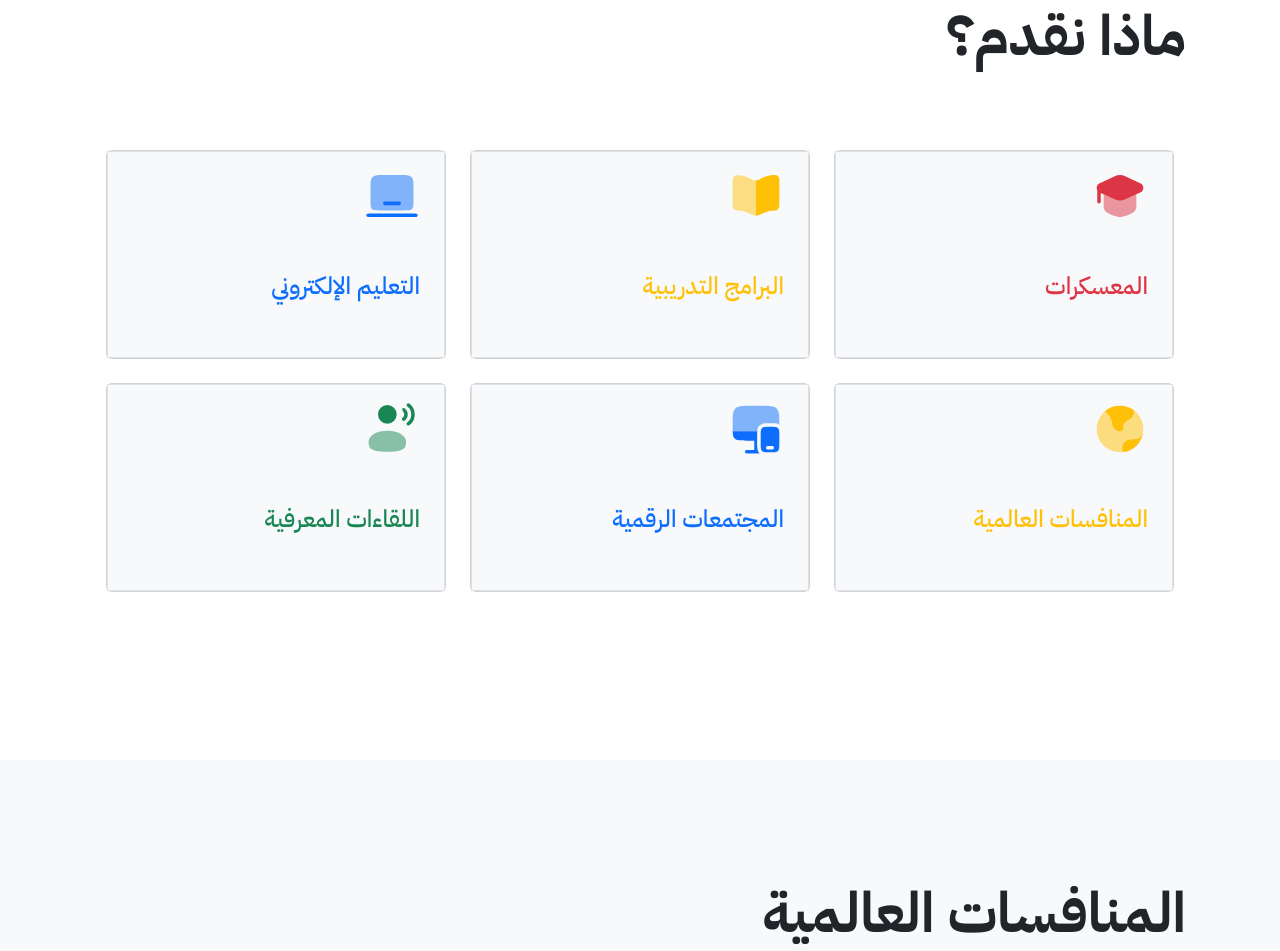
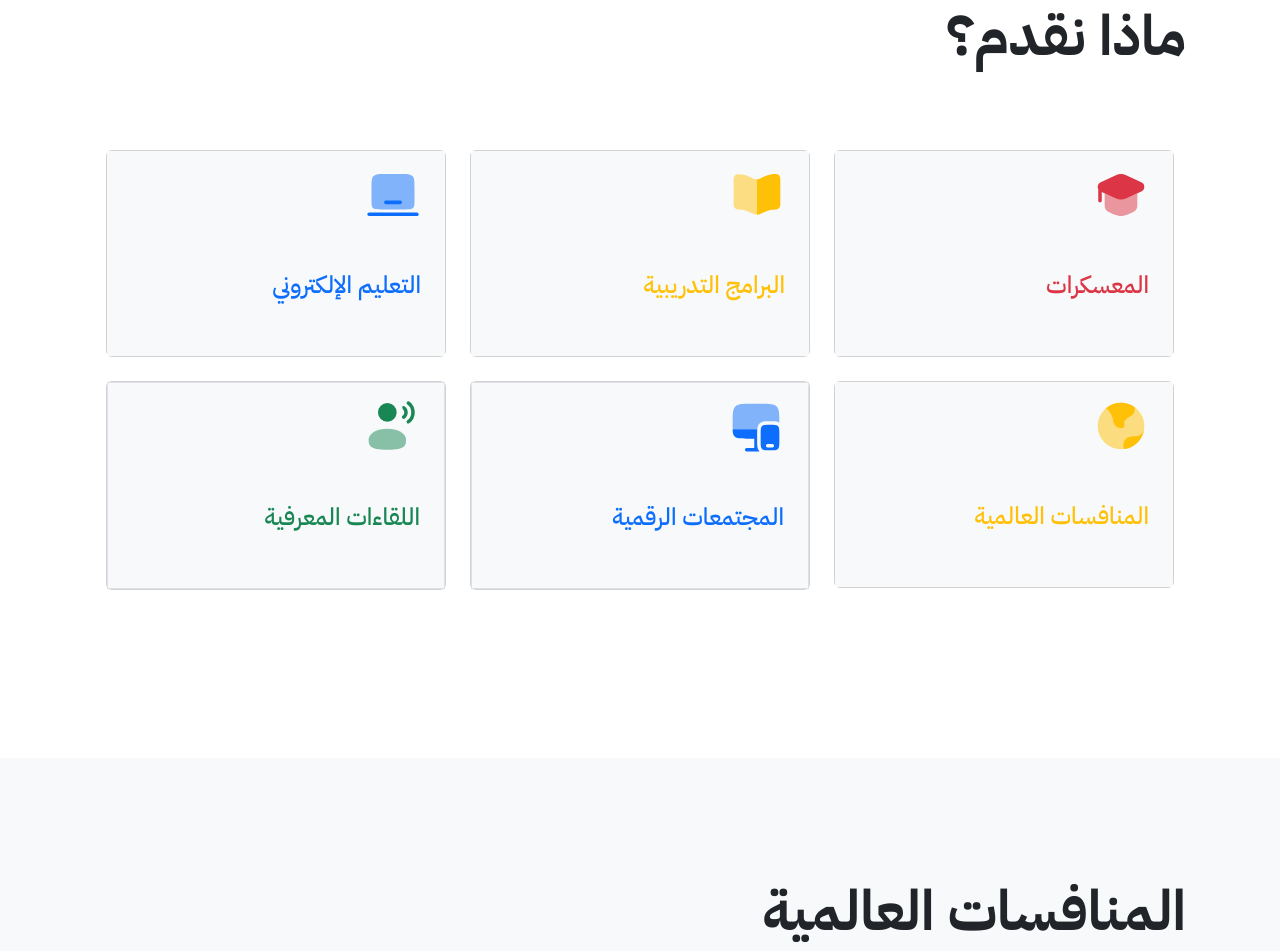
Before and after one commit to tunourah/Tuwaiq-academy-website, a plain HTML site: page about.html in a window 1280 px wide. Shown: the part 1040-1991 px from the top of the page. Drawn offline with nearby package versions, Linux system fonts and the light colour scheme.

Commit message:
remove border

```diff
--- a/about.html
+++ b/about.html
@@ -186,7 +186,7 @@
                         <div class="row">
                             <div class="col-lg-4 col-md-4 col-sm-6 col-6">
                                 <div class=" card mb-4">
-                                    <div class="d-flex flex-column px-4 justify-content-center w-100 pt-3 pb-5 border bg-light rounded-lg gap-3 gap-lg-5">
+                                    <div class="d-flex   flex-column px-4 justify-content-center w-100 pt-3 pb-5   bg-light rounded-lg gap-3 gap-lg-5">
                                         <svg xmlns="http://www.w3.org/2000/svg" aria-hidden="true" role="img" class="iconify iconify--solar text-danger display-4" width="1em" height="1em" viewBox="0 0 24 24" data-icon="solar:square-academic-cap-bold-duotone" data-inline="false">
                                             <path fill="currentColor" d="M14.217 3.5a5.17 5.17 0 0 0-4.434 0L3.092 6.637c-1.076.504-1.357 1.927-.842 2.91V14.5a.75.75 0 0 0 1.5 0v-3.828L9.783 13.5a5.17 5.17 0 0 0 4.434 0l6.691-3.137c1.456-.682 1.456-3.044 0-3.726z"></path>
                                             <path fill="currentColor" d="M5 11.258L9.783 13.5a5.17 5.17 0 0 0 4.434 0L19 11.258v5.367c0 1.008-.503 1.952-1.385 2.44C16.146 19.88 13.796 21 12 21s-4.146-1.121-5.615-1.935C5.504 18.577 5 17.633 5 16.625z" opacity=".5"></path>
@@ -200,7 +200,7 @@
                             </div>
                             <div class="col-lg-4 col-md-4 col-sm-6 col-6">
                                 <div class=" card mb-4">
-                                    <div class="d-flex flex-column px-4 justify-content-center w-100 pt-3 pb-5 border bg-light rounded-lg gap-3 gap-lg-5">
+                                    <div class="d-flex flex-column px-4 justify-content-center w-100 pt-3 pb-5   bg-light rounded-lg gap-3 gap-lg-5">
                                          <svg xmlns="http://www.w3.org/2000/svg" aria-hidden="true" role="img" class="iconify iconify--solar text-warning display-4" width="1em" height="1em" viewBox="0 0 24 24" data-icon="solar:notebook-minimalistic-bold-duotone" data-inline="false">
                                             <path fill="currentColor" fill-rule="evenodd" d="M2 16.144V4.998c0-1.098.886-1.99 1.982-1.923c.977.06 2.131.179 3.018.413c1.05.276 2.296.866 3.282 1.388A3.5 3.5 0 0 0 12 5.275v15.2a3.46 3.46 0 0 1-1.628-.406c-1-.532-2.29-1.15-3.372-1.435c-.877-.232-2.016-.35-2.985-.411C2.906 18.153 2 17.255 2 16.143" clip-rule="evenodd" opacity=".5"></path>
                                             <path fill="currentColor" d="M22 16.144V4.934c0-1.073-.846-1.953-1.918-1.916c-1.129.04-2.535.156-3.582.47c-.908.271-1.965.816-2.826 1.315A3.5 3.5 0 0 1 12 5.275v15.2c.56 0 1.121-.136 1.628-.406c1-.532 2.29-1.15 3.372-1.435c.877-.232 2.016-.35 2.985-.411c1.109-.07 2.015-.968 2.015-2.08"></path>
@@ -214,7 +214,7 @@
                             </div>
                             <div class="col-lg-4 col-md-4 col-sm-6 col-6">
                                 <div class=" card mb-4">
-                                    <div class="d-flex flex-column px-4 justify-content-center w-100 pt-3 pb-5 border bg-light rounded-lg gap-3 gap-lg-5">
+                                    <div class="d-flex flex-column px-4 justify-content-center w-100 pt-3 pb-5   bg-light rounded-lg gap-3 gap-lg-5">
                                         <svg xmlns="http://www.w3.org/2000/svg" aria-hidden="true" role="img" class="iconify iconify--solar text-primary display-4" width="1em" height="1em" viewBox="0 0 24 24" data-icon="solar:laptop-minimalistic-bold-duotone" data-inline="false">
                                             <path fill="currentColor" fill-rule="evenodd" d="M1 20.24c0-.42.344-.76.767-.76h20.466c.423 0 .767.34.767.76s-.344.76-.767.76H1.767A.764.764 0 0 1 1 20.24" clip-rule="evenodd"></path>
                                             <path fill="currentColor" d="M3.69 3.89c-.899.89-.899 2.324-.899 5.19v5.067c0 1.91 0 2.866.6 3.46c.599.593 1.564.593 3.493.593h10.233c1.93 0 2.894 0 3.493-.594c.6-.593.6-1.549.6-3.46V9.08c0-2.866 0-4.3-.9-5.19C19.412 3 17.965 3 15.07 3H8.93c-2.894 0-4.34 0-5.24.89" opacity=".5"></path>
@@ -230,7 +230,7 @@
 
                             <div class="col-lg-4 col-md-4 col-sm-6 col-6">
                                 <div class=" card mb-4">
-                                    <div class="d-flex flex-column px-4 justify-content-center w-100 pt-3 pb-5 border bg-light rounded-lg gap-3 gap-lg-5">
+                                    <div class="d-flex flex-column px-4 justify-content-center w-100 pt-3 pb-5   bg-light rounded-lg gap-3 gap-lg-5">
                                         <svg xmlns="http://www.w3.org/2000/svg" aria-hidden="true" role="img" class="iconify iconify--solar text-warning display-4" width="1em" height="1em" viewBox="0 0 24 24" data-icon="solar:earth-bold-duotone" data-inline="false">
                                             <circle cx="12" cy="12" r="10" fill="currentColor" opacity=".5"></circle>
                                             <path fill="currentColor" d="M8.575 9.447C8.388 7.363 6.781 5.421 6 4.711l-.43-.37A9.96 9.96 0 0 1 12 2c2.214 0 4.26.72 5.916 1.936c.234.711-.212 2.196-.68 2.906c-.17.257-.554.577-.976.88c-.95.683-2.15 1.02-2.76 2.278a1.42 1.42 0 0 0-.083 1.016c.06.22.1.459.1.692c.002.755-.762 1.3-1.517 1.292c-1.964-.021-3.25-1.604-3.425-3.553m4.862 8.829c.988-1.862 4.281-1.862 4.281-1.862c3.432-.036 3.896-2.12 4.206-3.173a10.006 10.006 0 0 1-8.535 8.664c-.323-.68-.705-2.21.048-3.629"></path>
```
